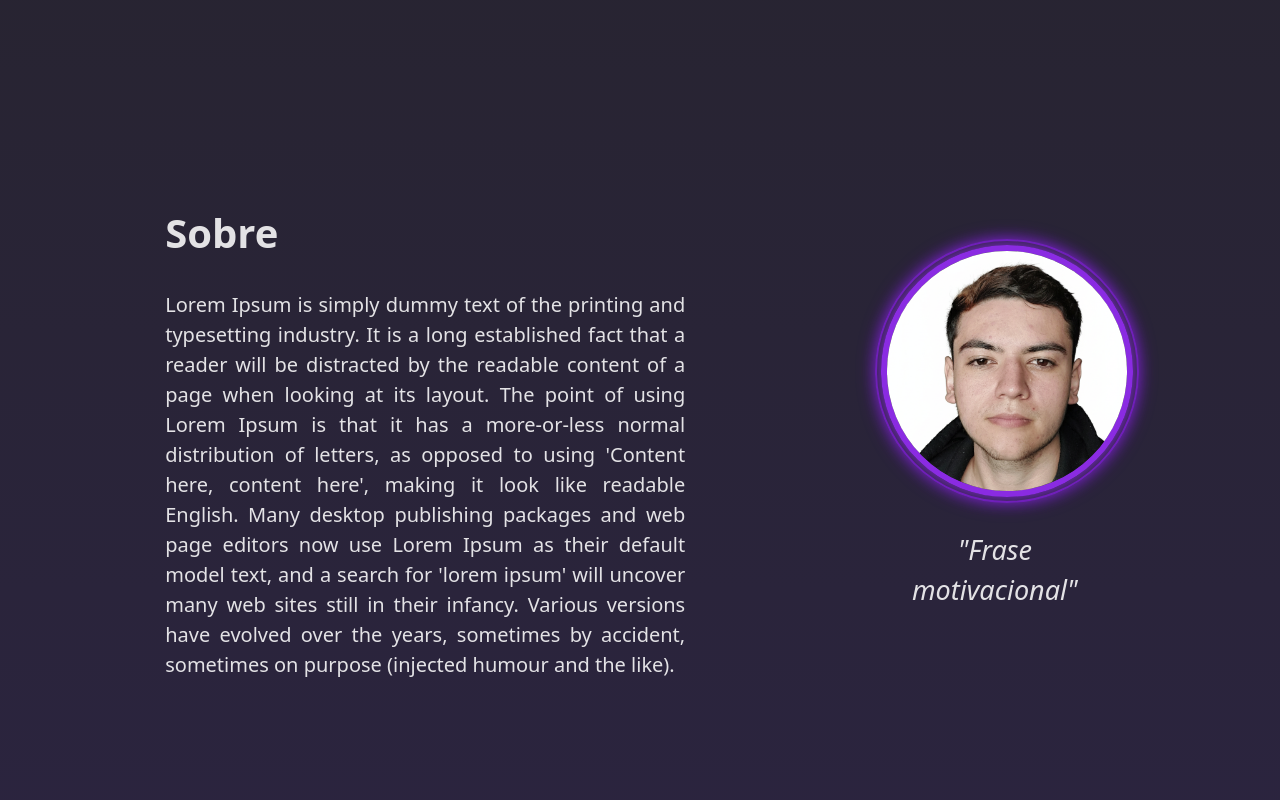
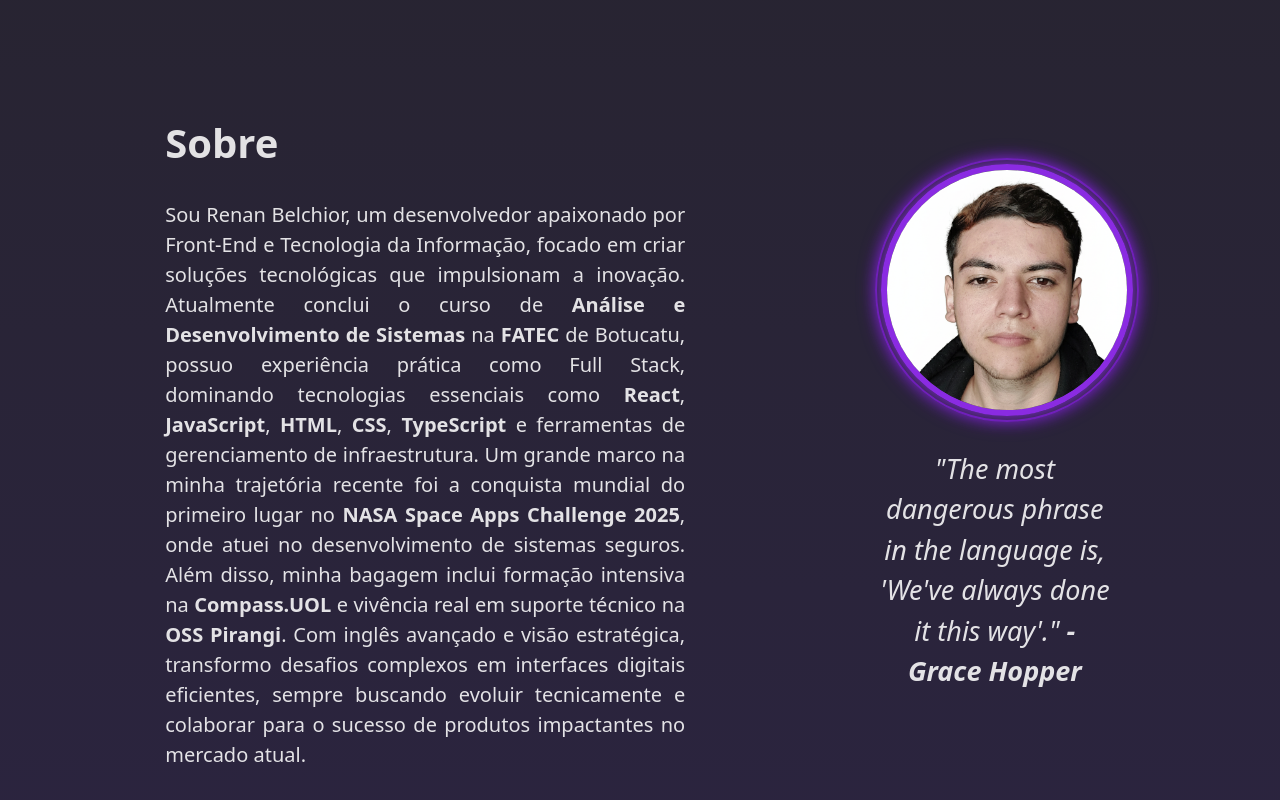
Before and after one commit to rbelchioroliv/Portfolio, a React (Vite) app: page / in a window 1280 px wide. Shown: the part 896-1696 px from the top of the page. Built offline with nearby package versions, Linux system fonts and the light colour scheme.

Commit message:
about-text

```diff
--- a/src/App.jsx
+++ b/src/App.jsx
@@ -18,11 +18,16 @@ export default function App() {
         <div className='about-text'>
           <h1>Sobre</h1>
           <p>
-            Lorem Ipsum is simply dummy text of the printing and typesetting industry. It is a long established fact that a reader will be distracted by the readable content of a page when looking at its layout.
-            The point of using Lorem Ipsum is that it has a more-or-less normal distribution of letters, as opposed to using 'Content here,
-            content here', making it look like readable English. Many desktop publishing packages and web page editors now use Lorem Ipsum
-            as their default model text, and a search for 'lorem ipsum' will uncover many web sites still in their infancy. Various versions
-            have evolved over the years, sometimes by accident, sometimes on purpose (injected humour and the like).
+            Sou Renan Belchior, um desenvolvedor apaixonado por Front-End e Tecnologia da Informação,
+            focado em criar soluções tecnológicas que impulsionam a inovação. Atualmente conclui o curso de
+            <b> Análise e Desenvolvimento de Sistemas</b> na <b>FATEC</b> de Botucatu, possuo experiência prática
+            como Full Stack, dominando tecnologias essenciais como <b>React</b>, <b>JavaScript</b>, <b>HTML</b>,
+            <b> CSS</b>, <b>TypeScript</b> e ferramentas de
+            gerenciamento de infraestrutura. Um grande marco na minha trajetória recente foi a conquista mundial do
+            primeiro lugar no <b>NASA Space Apps Challenge 2025</b>, onde atuei no desenvolvimento de sistemas seguros.
+            Além disso, minha bagagem inclui formação intensiva na <b>Compass.UOL</b> e vivência real em suporte técnico na <b>OSS Pirangi</b>.
+            Com inglês avançado e visão estratégica, transformo desafios complexos em interfaces digitais eficientes,
+            sempre buscando evoluir tecnicamente e colaborar para o sucesso de produtos impactantes no mercado atual.
           </p>
         </div>
 
@@ -35,7 +40,7 @@ export default function App() {
 
           <p style={{ 'fontSize': 27 }}>
             <i>
-              "Frase motivacional"
+              "The most dangerous phrase in the language is, 'We've always done it this way'."  <b>- Grace Hopper</b>
             </i>
           </p>
 
```
